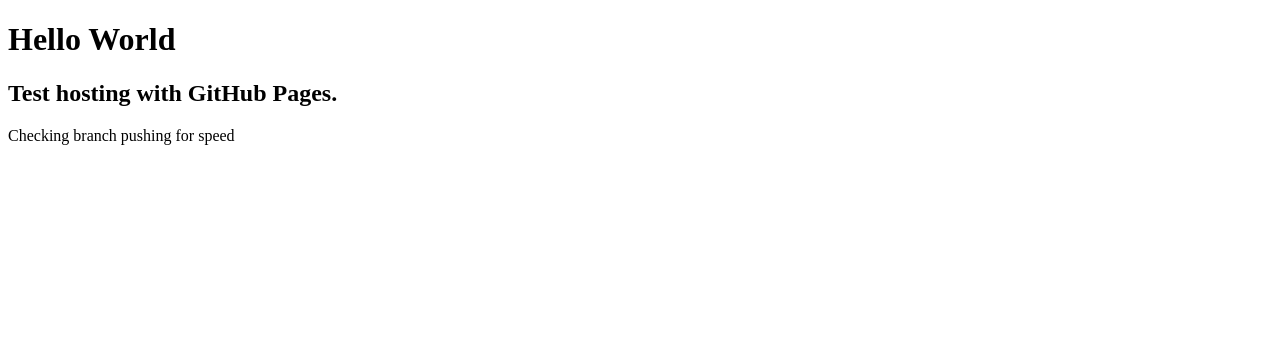
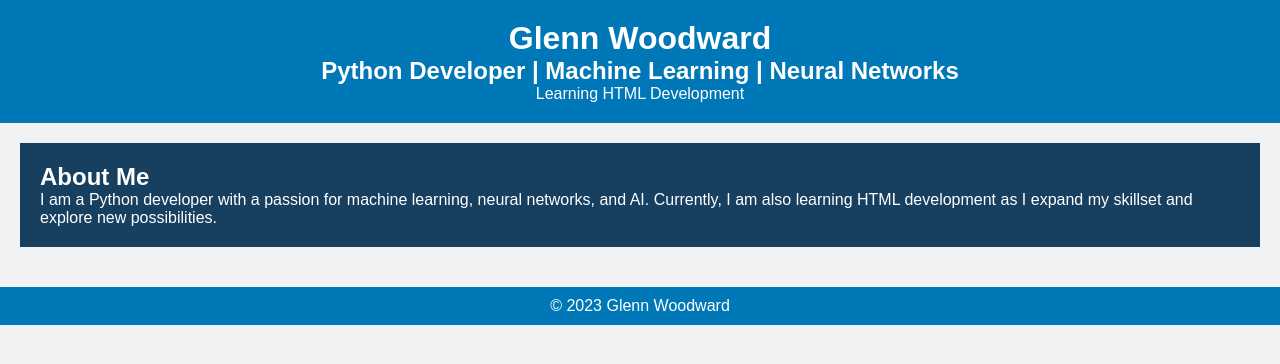
Before and after one commit to GlennWoodward/glennwoodward.github.io, a plain HTML site: page index.html in a window 1280 px wide. Drawn offline with Linux system fonts and the light colour scheme.

Commit message:
GPTstarting point

```diff
--- a/index.html
+++ b/index.html
@@ -1,8 +1,25 @@
 <!DOCTYPE html>
-<html>
+<html lang="en">
+<head>
+  <meta charset="UTF-8">
+  <meta name="viewport" content="width=device-width, initial-scale=1.0">
+  <title>Glenn Woodward</title>
+  <link rel="stylesheet" href="styles.css">
+</head>
 <body>
-<h1>Hello World</h1>
-<h2>Test hosting with GitHub Pages.</h2>
-<p>Checking branch pushing for speed</p>
+  <header>
+    <h1>Glenn Woodward</h1>
+    <h2>Python Developer | Machine Learning | Neural Networks</h2>
+    <p>Learning HTML Development</p>
+  </header>
+  <main>
+    <section>
+      <h2>About Me</h2>
+      <p>I am a Python developer with a passion for machine learning, neural networks, and AI. Currently, I am also learning HTML development as I expand my skillset and explore new possibilities.</p>
+    </section>
+  </main>
+  <footer>
+    <p>© 2023 Glenn Woodward</p>
+  </footer>
 </body>
 </html>
--- /dev/null
+++ b/styles.css
@@ -0,0 +1,36 @@
+/* styles.css */
+body {
+  font-family: Arial, sans-serif;
+  margin: 0;
+  padding: 0;
+  background-color: #f2f2f2; /* Neutral color */
+}
+
+header {
+  background-color: #0077b6; /* Lighter shade of primary color */
+  color: white;
+  padding: 20px;
+  text-align: center;
+}
+
+h1, h2, p {
+  margin: 0;
+}
+
+main {
+  padding: 20px;
+}
+
+section {
+  background-color: #173F5F; /* Secondary color */
+  color: white;
+  padding: 20px;
+  margin-bottom: 20px;
+}
+
+footer {
+  background-color: #0077b6; /* Lighter shade of primary color */
+  color: white;
+  padding: 10px;
+  text-align: center;
+}
```
